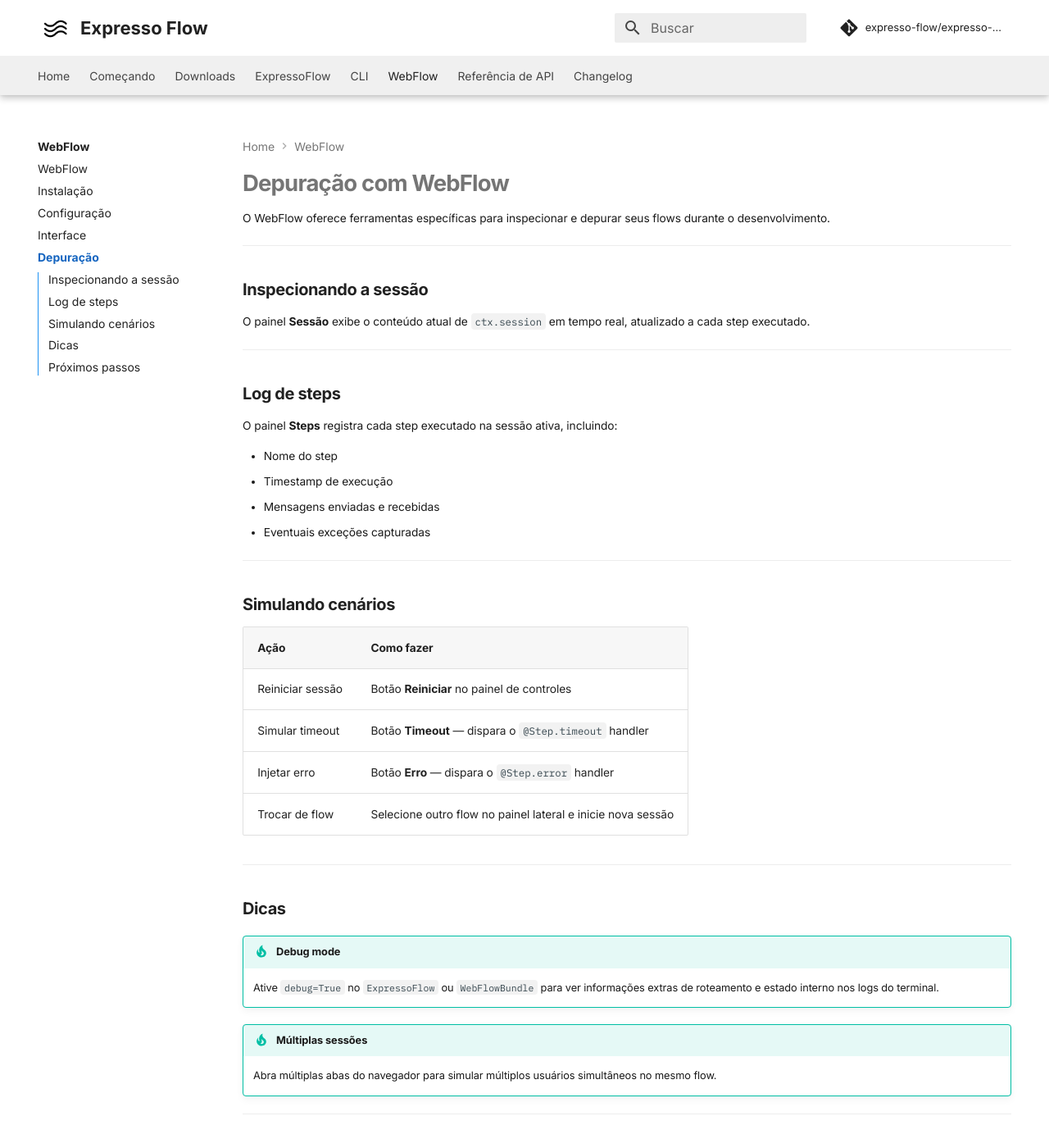
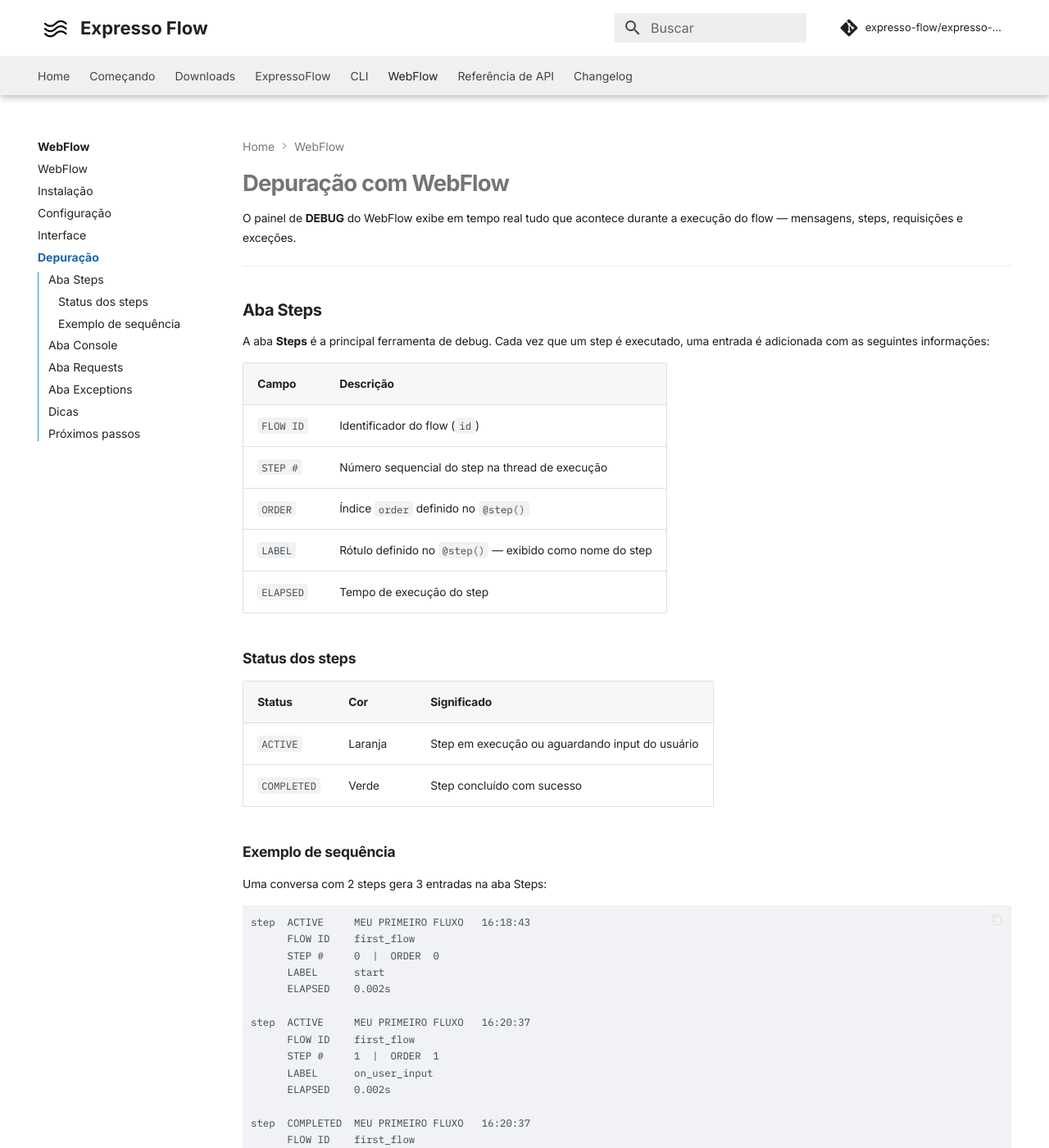
Before and after one commit to goiascode/expresso-flow-doc, an MkDocs documentation site: the page built from docs/webflow/debugging.md, in a window 1280 px wide and 1400 px high. Shown: the whole window at 82% size. Built offline with MkDocs 1.6.1 and Material for MkDocs 9.7.7, drawn with Linux system fonts in a browser that asks for light colours; comment, search, counter and statistics services are not loaded; the version menu is left out; some of the changed text lies outside the part shown.

Commit message:
Update documentation: enhance WebFlow configuration, debugging, and interface sections with detailed explanations and examples

````diff
--- a/docs/webflow/debugging.md
+++ b/docs/webflow/debugging.md
@@ -1,48 +1,98 @@
 # Depuração com WebFlow
 
-O WebFlow oferece ferramentas específicas para inspecionar e depurar seus flows durante o desenvolvimento.
+O painel de **DEBUG** do WebFlow exibe em tempo real tudo que acontece durante a execução do flow — mensagens, steps, requisições e exceções.
 
 ---
 
-## Inspecionando a sessão
+## Aba Steps
 
-O painel **Sessão** exibe o conteúdo atual de `ctx.session` em tempo real, atualizado a cada step executado.
+A aba **Steps** é a principal ferramenta de debug. Cada vez que um step é executado, uma entrada é adicionada com as seguintes informações:
+
+| Campo | Descrição |
+|-------|-----------|
+| `FLOW ID` | Identificador do flow (`id`) |
+| `STEP #` | Número sequencial do step na thread de execução |
+| `ORDER` | Índice `order` definido no `@step()` |
+| `LABEL` | Rótulo definido no `@step()` — exibido como nome do step |
+| `ELAPSED` | Tempo de execução do step |
+
+### Status dos steps
+
+| Status | Cor | Significado |
+|--------|-----|-------------|
+| `ACTIVE` | Laranja | Step em execução ou aguardando input do usuário |
+| `COMPLETED` | Verde | Step concluído com sucesso |
+
+### Exemplo de sequência
+
+Uma conversa com 2 steps gera 3 entradas na aba Steps:
+
+```
+step  ACTIVE     MEU PRIMEIRO FLUXO   16:18:43
+      FLOW ID    first_flow
+      STEP #     0  |  ORDER  0
+      LABEL      start
+      ELAPSED    0.002s
+
+step  ACTIVE     MEU PRIMEIRO FLUXO   16:20:37
+      FLOW ID    first_flow
+      STEP #     1  |  ORDER  1
+      LABEL      on_user_input
+      ELAPSED    0.002s
+
+step  COMPLETED  MEU PRIMEIRO FLUXO   16:20:37
+      FLOW ID    first_flow
+      STEP #     1  |  ORDER  1
+      LABEL      on_user_input
+      ELAPSED    0s
+```
+
+> O step 0 aparece com status `ACTIVE` porque retornou `WaitUserInputAction()` — aguardando a resposta do usuário. Quando o usuário responde, o step 1 é executado e o flow é concluído.
 
 ---
 
-## Log de steps
+## Aba Console
 
-O painel **Steps** registra cada step executado na sessão ativa, incluindo:
+Exibe as mensagens enviadas e recebidas durante a sessão, com direção e timestamp:
 
-- Nome do step
-- Timestamp de execução
-- Mensagens enviadas e recebidas
-- Eventuais exceções capturadas
+- **`sent`** — mensagem enviada pelo usuário
+- **`received`** — resposta do flow
+
+Também exibe logs emitidos por `ctx.console.info()`, `ctx.console.warning()`, etc.
 
 ---
 
-## Simulando cenários
+## Aba Requests
 
-| Ação | Como fazer |
-|------|-----------|
-| Reiniciar sessão | Botão **Reiniciar** no painel de controles |
-| Simular timeout | Botão **Timeout** — dispara o `@Step.timeout` handler |
-| Injetar erro | Botão **Erro** — dispara o `@Step.error` handler |
-| Trocar de flow | Selecione outro flow no painel lateral e inicie nova sessão |
+Registra requisições HTTP externas realizadas durante a execução — útil para depurar integrações com APIs, provedores de LLM e serviços externos.
+
+---
+
+## Aba Exceptions
+
+Exibe exceções não tratadas capturadas pelo runtime do flow. Cada entrada mostra:
+
+- Tipo da exceção
+- Mensagem de erro
+- Stack trace completo
+- Step e flow em que ocorreu
 
 ---
 
 ## Dicas
 
-!!! tip "Debug mode"
-    Ative `debug=True` no `ExpressoFlow` ou `WebFlowBundle` para ver informações extras de roteamento e estado interno nos logs do terminal.
+!!! tip "Contador de eventos"
+    O número ao lado de `DEBUG` (ex: `7`) indica o total de eventos registrados na sessão. Clique em **Clear** para reiniciar a contagem.
 
 !!! tip "Múltiplas sessões"
-    Abra múltiplas abas do navegador para simular múltiplos usuários simultâneos no mesmo flow.
+    Abra múltiplas abas do navegador para simular usuários simultâneos no mesmo flow — cada aba mantém sua própria sessão e painel de debug independente.
+
+!!! tip "Label dos steps"
+    O campo `LABEL` na aba Steps exibe o valor do parâmetro `label` definido em `@step(order=N, label="...")`. Use labels descritivos para facilitar a identificação durante o debug.
 
 ---
 
 ## Próximos passos
 
-- [Flows →](../core/flows.md)
+- [Interface →](interface.md)
 - [Steps →](../core/steps.md)
--- a/docs/webflow/index.md
+++ b/docs/webflow/index.md
@@ -7,35 +7,69 @@ O **WebFlow** é um bundle do Expresso Flow que disponibiliza uma **interface we
 ## Instalação
 
 ```bash
-pip install --index-url https://exflow.run/simple exflow-webflow
-```
-
-Ou via CLI:
-
-```bash
-exflow add webflow
+pip install --index-url https://exflow.run/simple webflow-bundle
 ```
 
 ---
 
-## Como funciona
+## Configuração no bootstrap
 
-O WebFlow registra um servidor web leve no bootstrap do `ExpressoFlow`. Ao acessar `http://localhost:<porta>` no navegador, você vê uma lista de todos os flows registrados e pode:
+```python title="main.py"
+from exflow.application.bootstrap import ExpressoFlowBootstrap
+from webflow_bundle import WebflowBundle
 
-- Iniciar uma conversa com qualquer flow
-- Enviar e receber mensagens em tempo real
-- Inspecionar o estado da sessão (`ctx.session`)
-- Ver o log de steps executados
-- Simular timeouts e erros
+bootstrap = ExpressoFlowBootstrap(
+    bundles=[
+        WebflowBundle(),
+    ]
+)
 
-```mermaid
-graph LR
-    Browser -- WebSocket --> WebFlowBundle
-    WebFlowBundle -- Evento normalizado --> ExpressoFlow
-    ExpressoFlow -- Executa --> Flow
-    Flow -- Resposta --> WebFlowBundle
-    WebFlowBundle -- Mensagem --> Browser
+if __name__ == "__main__":
+    bootstrap.run()
 ```
+
+Acesse no navegador:
+
+```
+http://localhost:8080/webflow
+```
+
+---
+
+## Visão geral da interface
+
+A interface é dividida em dois painéis principais:
+
+```
+┌──────────────────────────────┬─────────────────────────────┐
+│         CHAT                 │         DEBUG               │
+│                              │                             │
+│  Conversa interativa com     │  Console  Steps  Requests   │
+│  o flow em execução          │  Exceptions                 │
+│                              │                             │
+│  [campo de mensagem]         │  Log em tempo real          │
+└──────────────────────────────┴─────────────────────────────┘
+```
+
+### Painel de Chat
+
+- Exibe a conversa em tempo real entre o usuário e o flow
+- Campo de texto para enviar mensagens ao flow
+- Histórico completo da sessão atual
+- Seletor de usuário/sessão no topo
+
+### Painel de Debug
+
+Painel lateral com 4 abas:
+
+| Aba | Descrição |
+|-----|-----------|
+| **Console** | Logs emitidos via `ctx.console` (info, warning, error, etc.) |
+| **Steps** | Histórico de steps executados com status, ordem e tempo de execução |
+| **Requests** | Requisições HTTP realizadas durante a execução do flow |
+| **Exceptions** | Exceções não tratadas capturadas durante a execução |
+
+O contador no cabeçalho (`DEBUG 7`) indica o total de eventos registrados na sessão. O botão **Clear** limpa todos os registros.
 
 ---
 
@@ -43,20 +77,16 @@ graph LR
 
 <div class="grid cards" markdown>
 
-- :material-download: **[Instalação](installation.md)**
-
-    Como instalar e adicionar o WebFlow ao projeto.
-
 - :material-tune: **[Configuração](configuration.md)**
 
-    Todas as opções do `WebFlowBundle`.
+    Parâmetros do `WebflowBundle`.
 
 - :material-monitor: **[Interface](interface.md)**
 
-    Tour pela interface web — painéis, controles e funcionalidades.
+    Detalhes de cada painel e aba da interface.
 
 - :material-bug: **[Depuração](debugging.md)**
 
-    Técnicas de debug com o WebFlow: sessões, steps e estado.
+    Como usar o painel de debug para inspecionar steps, console e exceções.
 
 </div>
````
Also changed, not shown: docs/webflow/configuration.md (+2 -0 lines), docs/webflow/interface.md (+88 -14 lines).
